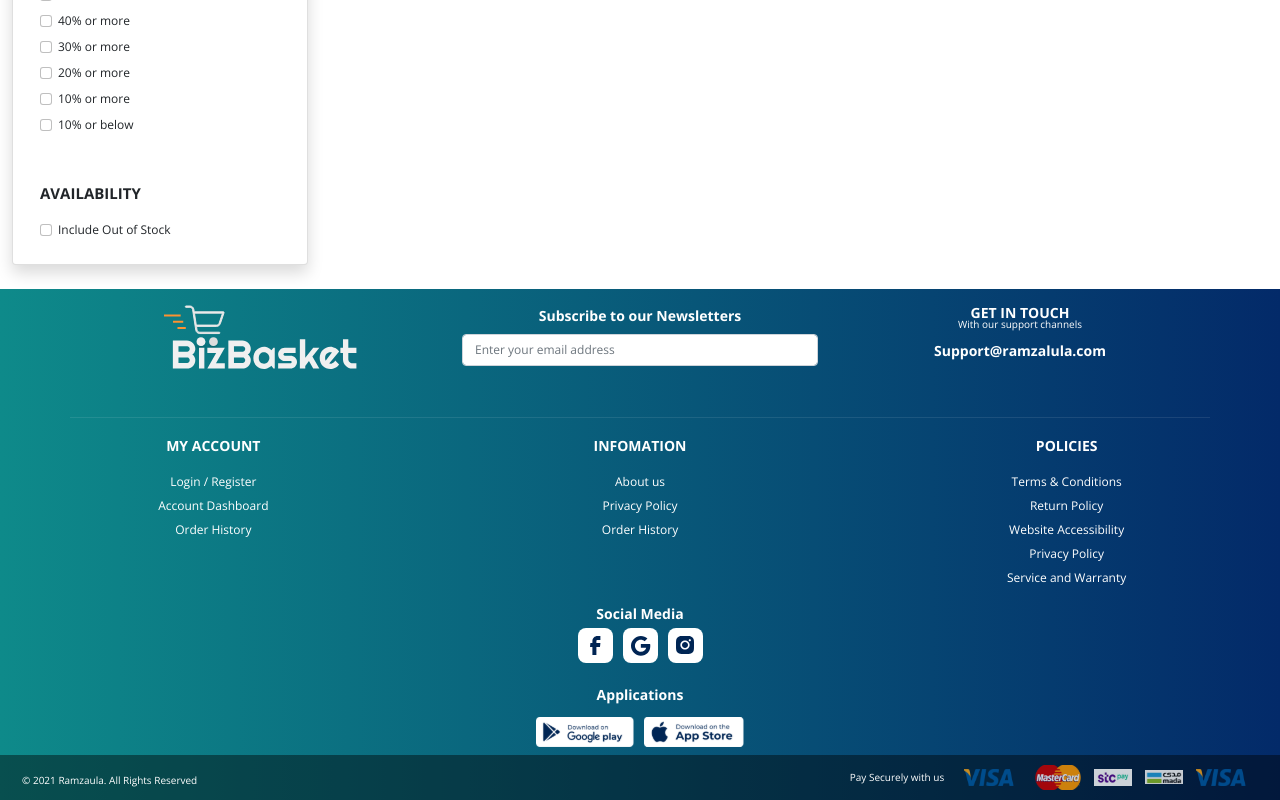
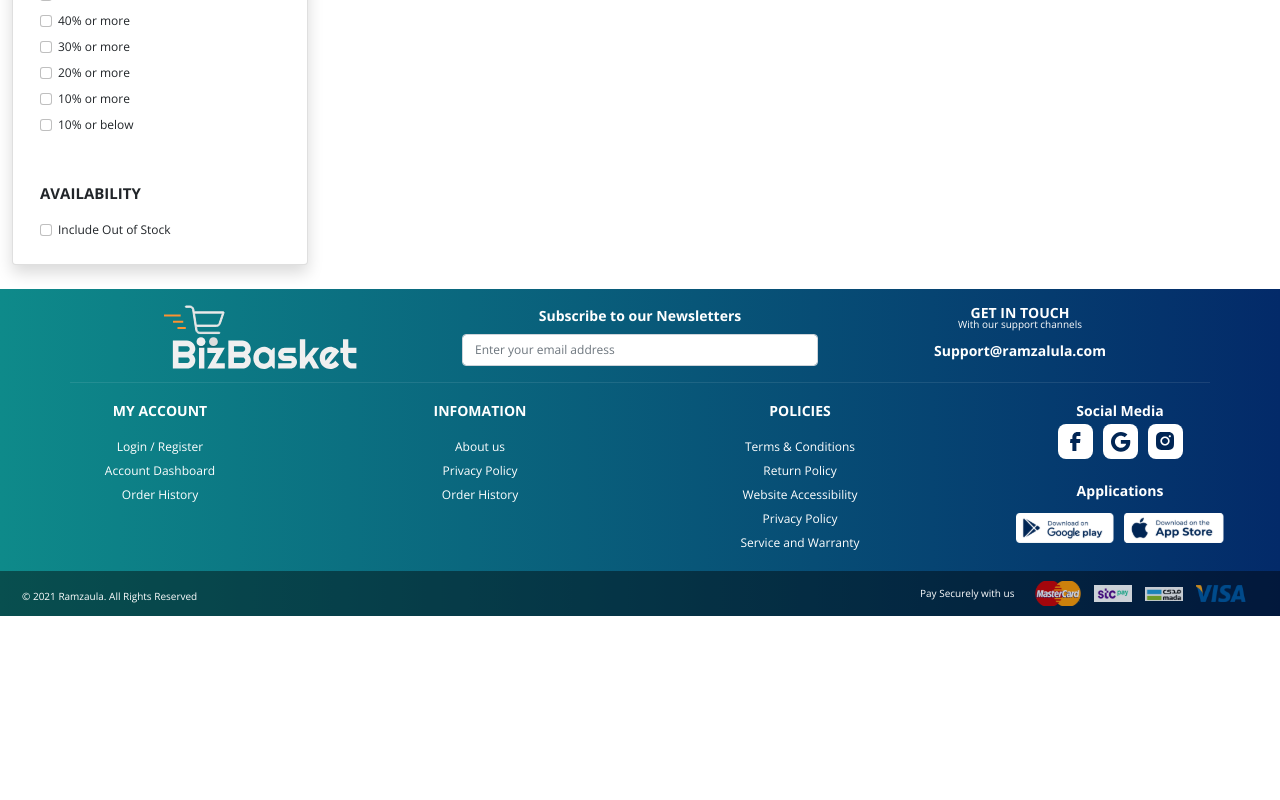
Before and after one commit to HAL94/storefront, a React (Create React App) app: page / in a window 1280 px wide. Shown: the part 1010-1810 px from the top of the page. After the commit the page ends 1626 px from the top, so only its background shows below. Built offline with nearby package versions, Linux system fonts and the light colour scheme.

Commit message:
changes done

```diff
--- a/src/Components/Navigation/Footer/Footer.js
+++ b/src/Components/Navigation/Footer/Footer.js
@@ -20,11 +20,11 @@ function Footer() {
     /*  <div className={`${classes["section"]} test`}> */
     <div className={`${classes["section"]}`}>
       <Container>
-        <Row className={`${classes["news_letter"]} pt-3`}>
-          <Col sm={12} md={4} className="text-center mb-sm-5">
+        <Row className={`${classes["news_letter"]} pt-3 `}>
+          <Col xs={12} sm={12} md={4} className="text-center py-xs-3">
             <img src={Logo} alt="" srcset="" />
           </Col>
-          <Col sm={12} md={4} className="">
+          <Col xs={12} sm={6} md={4} className="">
             <Form>
               <Form.Group
                 className="mb-3 text-center"
@@ -41,7 +41,7 @@ function Footer() {
               </Form.Group>
             </Form>
           </Col>
-          <Col sm={12} md={4}>
+          <Col xs={12} sm={6} md={4}>
             <div className={classes["contact_us"]}>
               <h3>GET IN TOUCH</h3>
               <span>With our support channels </span>
@@ -53,7 +53,7 @@ function Footer() {
 
       <Container fluid>
         <Row>
-          <Col sm={6} md={4}>
+          <Col xs={4} sm={4} md={3}>
             <div className={`${classes["footer_info_list"]}`}>
               <h4>MY ACCOUNT</h4>
               <ul>
@@ -63,7 +63,7 @@ function Footer() {
               </ul>
             </div>
           </Col>
-          <Col sm={6} md={4}>
+          <Col xs={4} sm={4} md={3}>
             <div className={`${classes["footer_info_list"]}`}>
               <h4>INFOMATION</h4>
               <ul>
@@ -73,7 +73,7 @@ function Footer() {
               </ul>
             </div>
           </Col>
-          <Col sm={12} md={4}>
+          <Col xs={4} sm={4} md={3}>
             <div className={`${classes["footer_info_list"]}`}>
               <h4>POLICIES</h4>
               <ul>
@@ -85,7 +85,7 @@ function Footer() {
               </ul>
             </div>
           </Col>
-          <Col>
+          <Col xs={12} sm={12} md={3}>
             <div className={`${classes["footer_social_media"]}`}>
               <h4>Social Media</h4>
               <div>
@@ -108,16 +108,15 @@ function Footer() {
       <div className={classes["copyrights"]}>
         <Container fluid>
           <Row>
-            <Col sm={6}>
+            <Col xs={12} sm={6} md={6}>
               <div className={classes["copyright_right"]}>
                 <p>© 2021 Ramzaula. All Rights Reserved</p>
               </div>
             </Col>
-            <Col sm={6}>
+            <Col xs={12} sm={6} md={6}>
               <div className={classes["copyright_left"]}>
                 <p>Pay Securely with us</p>
                 <div>
-                  <img src={visalogo} alt="" /> &nbsp;
                   <img src={Mastercard} alt="" />
                   &nbsp;
                   <img src={stcpay} alt="" />
```
